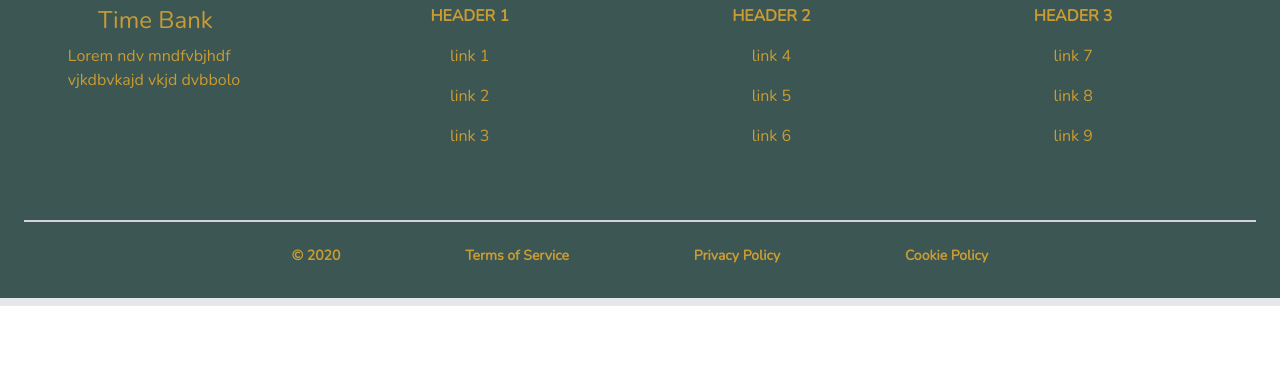
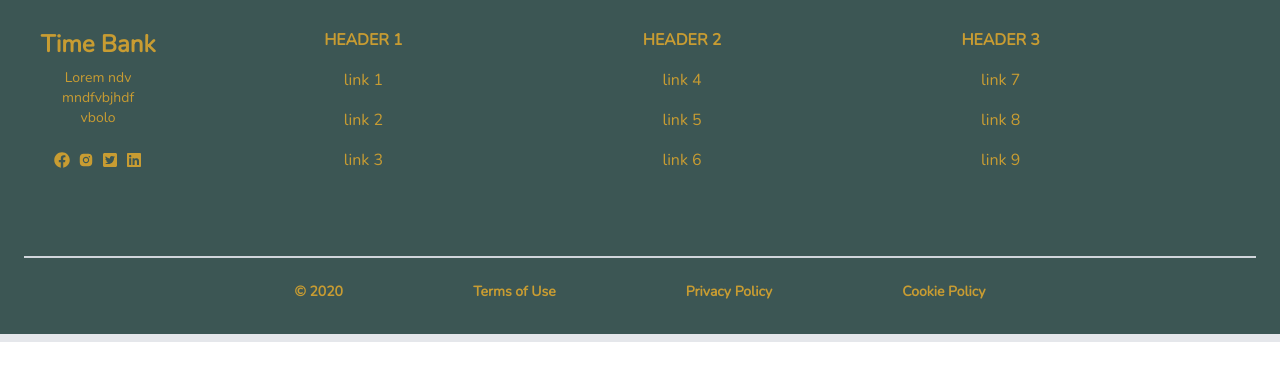
Before and after one commit to DevRyth/Time-Bank-Client, a React (Create React App) app: page /footer in a window 1280 px wide. Shown: the top 380 px of the page. Built offline with nearby package versions, Linux system fonts and the light colour scheme.

Commit message:
footer completed

```diff
--- a/src/sharedComponents/footer/Footer.tsx
+++ b/src/sharedComponents/footer/Footer.tsx
@@ -1,4 +1,7 @@
 import React from "react";
+import { AiFillInstagram } from "react-icons/ai";
+
+import { FaFacebook, FaLinkedin, FaTwitterSquare } from "react-icons/fa";
 // import { BsGoogle } from "react-icons/bs";
 import { Link } from "react-router-dom";
 interface Props {
@@ -9,75 +12,88 @@ const Footer: React.FC<Props> = ({ path }) => {
     <div className=" bg-primary-dark relative pt-1 border-b-8 text-secondary-dark">
       <div className="container mx-auto px-6">
         {/* <div className="sm:flex sm:mt-8"> */}
-        <div className="sm:flex flex-col   md:flex-row justify-between ">
+        <div className="sm:flex flex-col  pt-6 md:flex-row justify-between ">
           <div className="flex flex-col mb-6 sm:flex items-center">
-            <div className=" text-2xl mb-2">Time Bank</div>
-            <div className="w-2/3">
-              Lorem ndv mndfvbjhdf vjkdbvkajd vkjd dvbbolo
+            <div className=" text-2xl font-extrabold mb-2">Time Bank</div>
+            <div className="w-2/3 text-sm text-center">
+              Lorem ndv mndfvbjhdf vbolo
+            </div>
+            <div className="hidden space-x-2  md:flex flex-row mt-6">
+              <FaFacebook className="hover:-translate-y-1 transform" />
+              <AiFillInstagram className="hover:-translate-y-1 transform" />
+              <FaTwitterSquare className="hover:-translate-y-1 transform" />
+              <FaLinkedin className="hover:-translate-y-1 transform" />
             </div>
           </div>
 
           <div className="mt-8 sm:mt-0 sm:w-full sm:px-8 flex flex-col  md:flex-row justify-around mr-auto">
             <div className="flex flex-col sm:flex items-center">
-              <div className="font-bold text-secondary-dark uppercase mb-2">
+              <div className="font-extrabold text-secondary-dark uppercase mb-2">
                 header 1
               </div>
               <div className="my-2">
-                <div className="text-secondary-dark  text-md hover:text-blue-500">
+                <div className="text-secondary-dark  text-md hover:text-white">
                   <Link to={"https://www.google.com/"}>link 1</Link>
                 </div>
               </div>
               <div className="my-2">
-                <div className="text-secondary-dark  text-md hover:text-blue-500">
+                <div className="text-secondary-dark  text-md hover:text-white">
                   <Link to={"https://www.google.com/"}>link 2</Link>
                 </div>
               </div>
               <div className="my-2">
-                <div className="text-secondary-dark  text-md hover:text-blue-500">
+                <div className="text-secondary-dark  text-md hover:text-white">
                   <Link to={"https://www.google.com/"}>link 3</Link>
                 </div>
               </div>
             </div>
             <div className="flex flex-col sm:flex items-center">
-              <div className="font-bold text-secondary-dark uppercase mt-4 md:mt-0 mb-2">
+              <div className="font-extrabold text-secondary-dark uppercase mt-4 md:mt-0 mb-2">
                 header 2
               </div>
               <div className="my-2">
-                <div className="text-secondary-dark  text-md hover:text-blue-500">
+                <div className="text-secondary-dark  text-md hover:text-white">
                   <Link to={"https://www.google.com/"}>link 4</Link>
                 </div>
               </div>
               <div className="my-2">
-                <div className="text-secondary-dark  text-md hover:text-blue-500">
+                <div className="text-secondary-dark  text-md hover:text-white">
                   <Link to={"https://www.google.com/"}>link 5</Link>
                 </div>
               </div>
               <div className="my-2">
-                <div className="text-secondary-dark  text-md hover:text-blue-500">
+                <div className="text-secondary-dark  text-md hover:text-white">
                   <Link to={"https://www.google.com/"}>link 6</Link>
                 </div>
               </div>
             </div>
             <div className="flex flex-col sm:flex items-center">
-              <div className="font-bold text-secondary-dark uppercase mt-4 md:mt-0 mb-2">
+              <div className="font-extrabold text-secondary-dark uppercase mt-4 md:mt-0 mb-2">
                 header 3
               </div>
               <div className="my-2">
-                <div className="text-secondary-dark  text-md hover:text-blue-500">
+                <div className="text-secondary-dark  text-md hover:text-white">
                   <Link to={"https://www.google.com/"}>link 7</Link>
                 </div>
               </div>
               <div className="my-2">
-                <div className="text-secondary-dark  text-md hover:text-blue-500">
+                <div className="text-secondary-dark  text-md hover:text-white">
                   <Link to={"https://www.google.com/"}>link 8</Link>
                 </div>
               </div>
               <div className="my-2">
-                <div className="text-secondary-dark  text-md hover:text-blue-500">
+                <div className="text-secondary-dark  text-md hover:text-white">
                   <Link to={"https://www.google.com/"}>link 9</Link>
                 </div>
               </div>
             </div>
+          </div>
+
+          <div className=" mt-10 flex flex-row justify-center md:invisible">
+            <FaFacebook className="hover:-translate-y-1 transform" />
+            <AiFillInstagram className="hover:-translate-y-1 transform" />
+            <FaTwitterSquare className="hover:-translate-y-1 transform" />
+            <FaLinkedin className="hover:-translate-y-1 transform" />
           </div>
         </div>
         {/* </div> */}
@@ -86,20 +102,17 @@ const Footer: React.FC<Props> = ({ path }) => {
         <div className="sm:flex items-center mt-16 border-t-2 border-gray-300 flex flex-col md:flex-row justify-around ">
           <div className="sm:w-2/3 text-left py-6">
             <div className="md:flex flex-row justify-around">
-              <div className="sm:text-center text-sm text-secondary-dark font-bold mb-2">
-                © 2020
+              <div className="sm:text-center text-sm text-secondary-dark font-bold mb-2 hover:text-white">
+                <Link to={"https://www.google.com/"}>© 2020</Link>
               </div>
-              <div className="sm:text-center text-sm text-secondary-dark font-bold mb-2">
-                {" "}
-                Terms of Service
+              <div className="sm:text-center text-sm text-secondary-dark font-bold mb-2 hover:text-white">
+                <Link to={"https://www.google.com/"}>Terms of Use</Link>
               </div>
-              <div className="sm:text-center text-sm text-secondary-dark font-bold mb-2">
-                {" "}
-                Privacy Policy
+              <div className="sm:text-center text-sm text-secondary-dark font-bold mb-2 hover:text-white">
+                <Link to={"https://www.google.com/"}>Privacy Policy</Link>
               </div>
-              <div className="sm:text-center text-sm text-secondary-dark font-bold mb-2">
-                {" "}
-                Cookie Policy
+              <div className="sm:text-center text-sm text-secondary-dark font-bold mb-2 hover:text-white">
+                <Link to={"https://www.google.com/"}>Cookie Policy</Link>
               </div>
             </div>
           </div>
```
